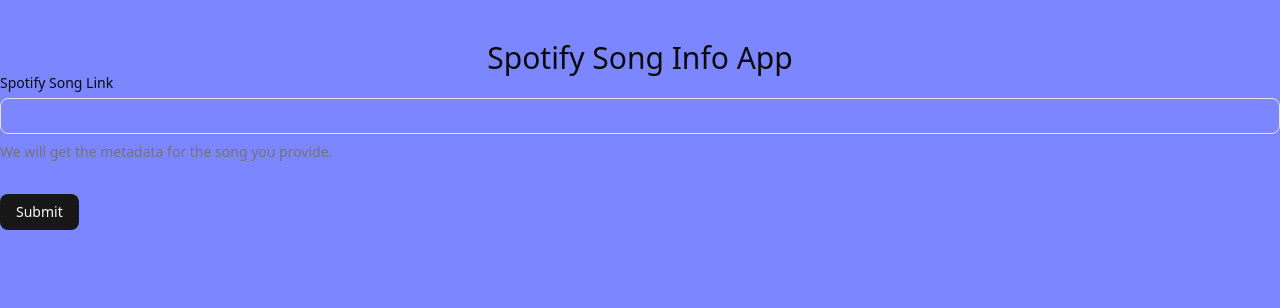
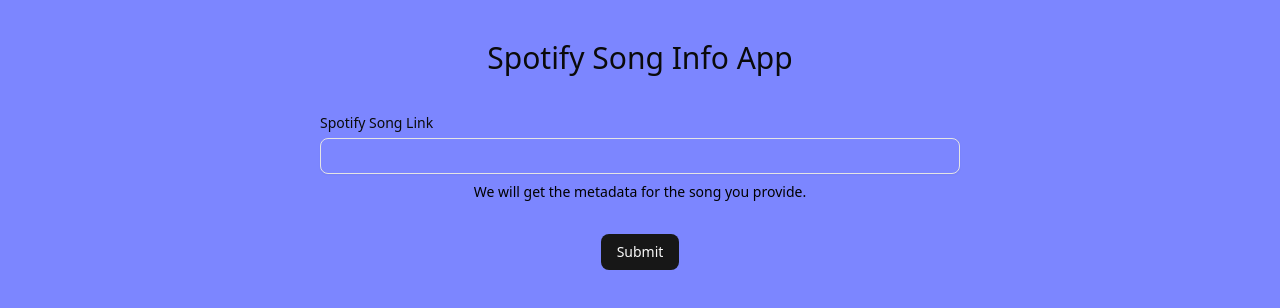
Before and after one commit to NotUrAvgAnimeFan/song-info, a React (Vite) app: page / in a window 1280 px wide. Shown: the top 308 px of the page. Built offline with nearby package versions, Linux system fonts and the light colour scheme.

Commit message:
centered and made the interface slightly cleaner

```diff
--- a/src/App.tsx
+++ b/src/App.tsx
@@ -9,7 +9,10 @@
     <>
     <div className='bg-indigo-400 h-screen w-screen'>
       <h1 className='text-3xl text-center pt-10'>Spotify Song Info App</h1>
-      <SongInputForm />
+      <div className="flex justify-center pt-10 text-center">
+        <SongInputForm />
+      </div>
+
     </div>
 
 
--- a/src/components/example-form.tsx
+++ b/src/components/example-form.tsx
@@ -34,7 +34,7 @@
 
     return (
         <Form {...form}>
-            <form onSubmit={form.handleSubmit(onSubmit)} className="space-y-8">
+            <form onSubmit={form.handleSubmit(onSubmit)} className="space-y-8 w-1/2 lg:max-w-2xl">
                 <FormField
                 control={form.control}
                 name="song_link"
--- a/src/components/ui/form.tsx
+++ b/src/components/ui/form.tsx
@@ -127,7 +127,7 @@
     <p
       data-slot="form-description"
       id={formDescriptionId}
-      className={cn("text-muted-foreground text-sm", className)}
+      className={cn("text-black text-sm", className)}
       {...props}
     />
   )
```
Also changed, not shown: 5 other files (tests, documents, lock files or other folders).
